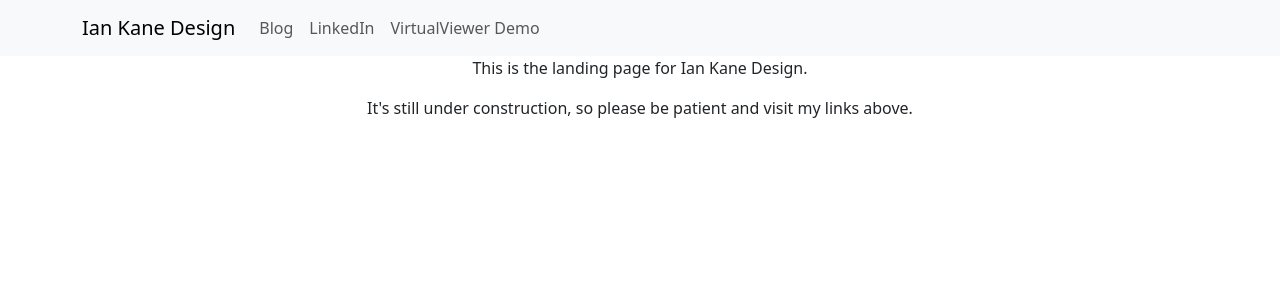
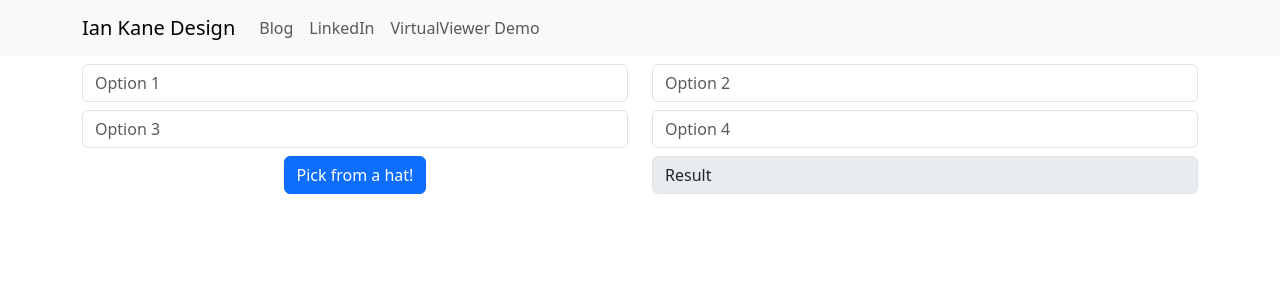
Before and after one commit to iankane/iankane.github.io, a React (Create React App) app: page / in a window 1280 px wide. Shown: the top 300 px of the page. Built offline with nearby package versions, Linux system fonts and the light colour scheme.

Commit message:
Change name
This is the dev branch, which gets confusing with the deploy script

```diff
--- a/public/index.html
+++ b/public/index.html
@@ -24,7 +24,7 @@
       work correctly both with client-side routing and a non-root public URL.
       Learn how to configure a non-root public URL by running `npm run build`.
     -->
-    <title>React App</title>
+    <title>Ian Kane Design</title>
   </head>
   <body>
     <noscript>You need to enable JavaScript to run this app.</noscript>
--- /dev/null
+++ b/src/Helper.js
@@ -0,0 +1,5 @@
+var randomMax = function (max) {
+  return Math.floor(Math.random() * max);
+};
+
+export { randomMax };
--- a/src/Home.jsx
+++ b/src/Home.jsx
@@ -1,13 +1,88 @@
-import React from "react";
+import React, { useState } from "react";
+import { Form, Button, Row, Col, Container } from "react-bootstrap";
+import { randomMax } from "./Helper";
 
 const Home = () => {
+  const [result, setResult] = useState("Result");
+  const [option1, setOption1] = useState("");
+  const [option2, setOption2] = useState("");
+  const [option3, setOption3] = useState("");
+  const [option4, setOption4] = useState("");
+  var handleButtonClick = (e) => {
+    var hat = randomMax(4);
+    switch (hat) {
+      case 0:
+        setResult(option1);
+        break;
+      case 1:
+        setResult(option2);
+        break;
+      case 2:
+        setResult(option3);
+        break;
+      case 3:
+        setResult(option4);
+        break;
+      default:
+        console.log("BUSTED");
+    }
+  };
+  var handleChange = (setter) => {
+    return (e) => {
+      setter(e.target.value);
+    };
+  };
   return (
     <>
-      <p>This is the landing page for Ian Kane Design.</p>
-      <p>
-        It's still under construction, so please be patient and visit my links
-        above.
-      </p>
+      <Container fluid="md">
+        <Form width={0.5}>
+          <Row className="mt-2">
+            <Col>
+              <Form.Control
+                value={option1}
+                onChange={handleChange(setOption1)}
+                placeholder="Option 1"
+              />
+            </Col>
+            <Col>
+              <Form.Control
+                value={option2}
+                onChange={handleChange(setOption2)}
+                placeholder="Option 2"
+              />
+            </Col>
+          </Row>
+          <Row className="mt-2">
+            <Col>
+              <Form.Control
+                value={option3}
+                onChange={handleChange(setOption3)}
+                placeholder="Option 3"
+              />
+            </Col>
+            <Col>
+              <Form.Control
+                value={option4}
+                onChange={handleChange(setOption4)}
+                placeholder="Option 4"
+              />
+            </Col>
+          </Row>
+          <Row className="mt-2">
+            <Col width={3}>
+              <Button onClick={handleButtonClick}>Pick from a hat!</Button>
+            </Col>
+            <Col width={7}>
+              <Form.Control
+                type="text"
+                disabled
+                readOnly
+                value={result}
+              ></Form.Control>
+            </Col>
+          </Row>
+        </Form>
+      </Container>
     </>
   );
 };
```
